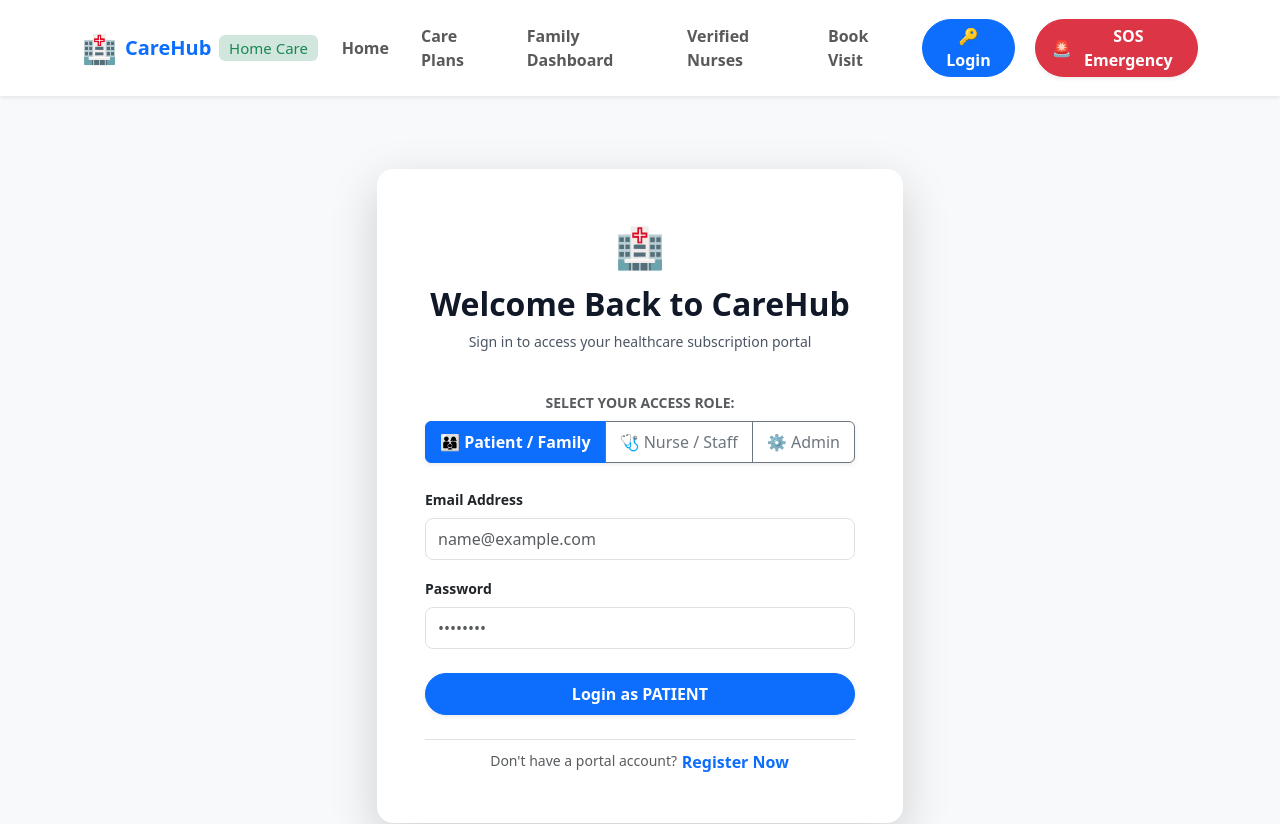
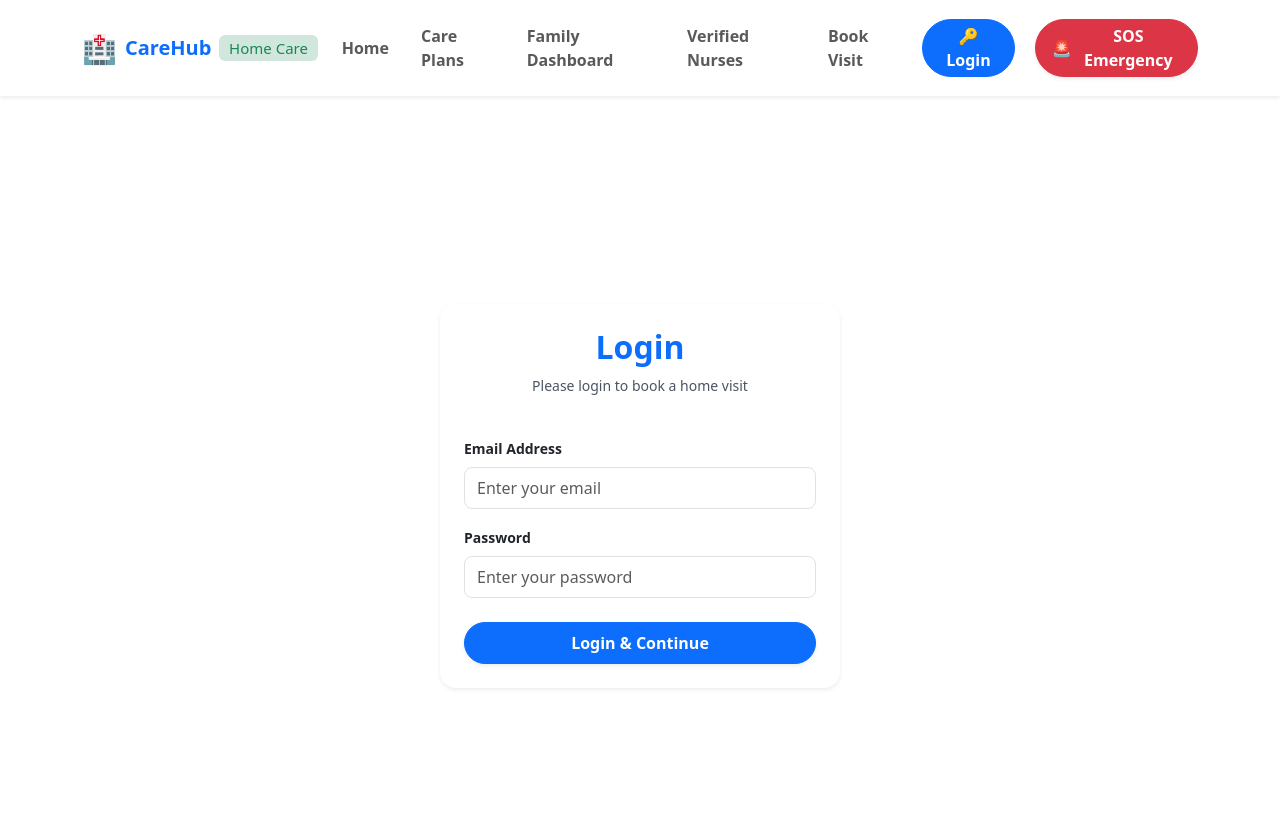
Before and after one commit to vpooja363/subscription-home-care-platform, a React (Vite) app: page /login in a window 1280 px wide. Shown: the top 824 px of the page. Built offline with nearby package versions, Linux system fonts and the light colour scheme.

Commit message:
Update Login.jsx

```diff
--- a/src/pages/Login.jsx
+++ b/src/pages/Login.jsx
@@ -2,197 +2,56 @@ import React, { useState } from "react";
 import { useNavigate } from "react-router-dom";
 
 function Login() {
+  const [email, setEmail] = useState("");
+  const [password, setPassword] = useState("");
   const navigate = useNavigate();
 
-  // Active tab state: 'login' or 'register'
-  const [isRegistering, setIsRegistering] = useState(false);
-
-  // Selected role state: 'patient', 'caregiver', or 'admin'
-  const [selectedRole, setSelectedRole] = useState("patient");
-
-  // Form fields state
-  const [formData, setFormData] = useState({
-    name: "",
-    email: "",
-    password: "",
-    phone: "",
-  });
-
-  // Handle form input changes
-  const handleChange = (e) => {
-    setFormData({ ...formData, [e.target.name]: e.target.value });
-  };
-
-  // Handle form submission (Phase 1 Dummy Auth & Navigation)
-  const handleSubmit = (e) => {
+  const handleLogin = (e) => {
     e.preventDefault();
 
-    // Store dummy user session in localStorage for evaluation
-    const sessionData = {
-      role: selectedRole,
-      name: formData.name || "Demo User",
-      email: formData.email || "user@carehub.in",
-      isLoggedIn: true,
-    };
-    localStorage.setItem("carehub_user", JSON.stringify(sessionData));
+    // LocalStorage mein user ka login status save kar rahe hain
+    localStorage.setItem("isLoggedIn", "true");
+    localStorage.setItem("userEmail", email);
 
-    // Role-based redirection per PRD guidelines
-    if (selectedRole === "patient") {
-      alert("✅ Logged in as Patient/Family. Redirecting to Patient Dashboard...");
-      navigate("/dashboard");
-    } else if (selectedRole === "caregiver") {
-      alert("✅ Logged in as Caregiver/Nurse. Redirecting to Caregiver Portal...");
-      navigate("/caregivers");
-    } else {
-      alert("✅ Logged in as System Admin. Redirecting to Admin Panel...");
-      navigate("/");
-    }
+    // Login hote hi user ko direct Booking page par bhej denge
+    navigate("/booking");
   };
 
   return (
-    <div className="login-page py-5 bg-light min-vh-100 d-flex align-items-center">
-      <div className="container" style={{ maxWidth: "550px" }}>
-        <div className="card shadow-lg border-0 rounded-4 p-4 p-md-5 bg-white">
-          {/* Header Title */}
+    <div className="container py-5 d-flex justify-content-center align-items-center min-vh-100">
+      <div className="card shadow-sm border-0 rounded-4 p-4" style={{ width: "100%", maxWidth: "400px" }}>
         <div className="text-center mb-4">
-            <span className="fs-1">🏥</span>
-            <h2 className="fw-bold mt-2">
-              {isRegistering ? "Create CareHub Account" : "Welcome Back to CareHub"}
-            </h2>
-            <p className="text-muted small">
-              {isRegistering
-                ? "Select your role and create a new portal account"
-                : "Sign in to access your healthcare subscription portal"}
-            </p>
+          <h2 className="fw-bold text-primary">Login</h2>
+          <p className="text-muted small">Please login to book a home visit</p>
         </div>
 
-          {/* Role Selection Buttons (RBAC - Patient / Caregiver / Admin) */}
-          <div className="mb-4">
-            <label className="form-label small fw-bold text-muted d-block text-center mb-2">
-              SELECT YOUR ACCESS ROLE:
-            </label>
-            <div className="btn-group w-100 shadow-sm" role="group">
-              <button
-                type="button"
-                className={`btn py-2 ${
-                  selectedRole === "patient"
-                    ? "btn-primary fw-bold"
-                    : "btn-outline-secondary"
-                }`}
-                onClick={() => setSelectedRole("patient")}
-              >
-                👨‍👩‍👦 Patient / Family
-              </button>
-              <button
-                type="button"
-                className={`btn py-2 ${
-                  selectedRole === "caregiver"
-                    ? "btn-success fw-bold"
-                    : "btn-outline-secondary"
-                }`}
-                onClick={() => setSelectedRole("caregiver")}
-              >
-                🩺 Nurse / Staff
-              </button>
-              <button
-                type="button"
-                className={`btn py-2 ${
-                  selectedRole === "admin"
-                    ? "btn-dark fw-bold"
-                    : "btn-outline-secondary"
-                }`}
-                onClick={() => setSelectedRole("admin")}
-              >
-                ⚙️ Admin
-              </button>
-            </div>
-          </div>
-
-          {/* Login / Registration Form */}
-          <form onSubmit={handleSubmit}>
-            {/* Show Name & Phone only during Registration */}
-            {isRegistering && (
-              <>
-                <div className="mb-3">
-                  <label className="form-label fw-semibold small">Full Name</label>
-                  <input
-                    type="text"
-                    name="name"
-                    className="form-control rounded-3 py-2"
-                    placeholder="Enter your full name"
-                    value={formData.name}
-                    onChange={handleChange}
-                    required
-                  />
-                </div>
-                <div className="mb-3">
-                  <label className="form-label fw-semibold small">Phone Number</label>
-                  <input
-                    type="tel"
-                    name="phone"
-                    className="form-control rounded-3 py-2"
-                    placeholder="e.g. +91 98765 43210"
-                    value={formData.phone}
-                    onChange={handleChange}
-                    required
-                  />
-                </div>
-              </>
-            )}
-
+        <form onSubmit={handleLogin}>
           <div className="mb-3">
             <label className="form-label fw-semibold small">Email Address</label>
             <input
               type="email"
-                name="email"
               className="form-control rounded-3 py-2"
-                placeholder="name@example.com"
-                value={formData.email}
-                onChange={handleChange}
+              placeholder="Enter your email"
               required
+              value={email}
+              onChange={(e) => setEmail(e.target.value)}
             />
           </div>
-
           <div className="mb-4">
             <label className="form-label fw-semibold small">Password</label>
             <input
               type="password"
-                name="password"
               className="form-control rounded-3 py-2"
-                placeholder="••••••••"
-                value={formData.password}
-                onChange={handleChange}
+              placeholder="Enter your password"
               required
+              value={password}
+              onChange={(e) => setPassword(e.target.value)}
             />
           </div>
-
-            {/* Submit Button */}
-            <button
-              type="submit"
-              className="btn btn-primary w-100 rounded-pill py-2 fw-bold shadow-sm"
-            >
-              {isRegistering
-                ? `Register as ${selectedRole.toUpperCase()}`
-                : `Login as ${selectedRole.toUpperCase()}`}
+          <button type="submit" className="btn btn-primary w-100 rounded-pill py-2 fw-bold shadow-sm">
+            Login & Continue
           </button>
         </form>
-
-          {/* Toggle between Login and Register */}
-          <div className="text-center mt-4 pt-2 border-top">
-            <span className="small text-muted">
-              {isRegistering
-                ? "Already have an account? "
-                : "Don't have a portal account? "}
-            </span>
-            <button
-              type="button"
-              className="btn btn-link p-0 small fw-bold text-decoration-none"
-              onClick={() => setIsRegistering(!isRegistering)}
-            >
-              {isRegistering ? "Sign In Here" : "Register Now"}
-            </button>
-          </div>
-        </div>
       </div>
     </div>
   );
```
Lines whose indentation alone changed are shown as unchanged.
